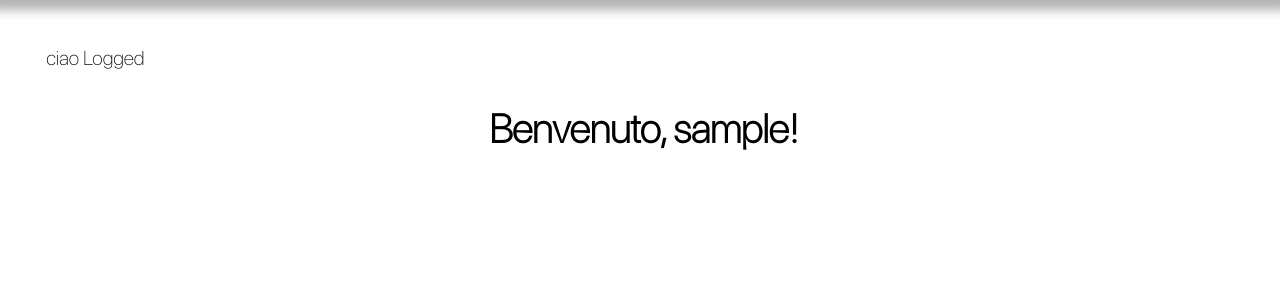
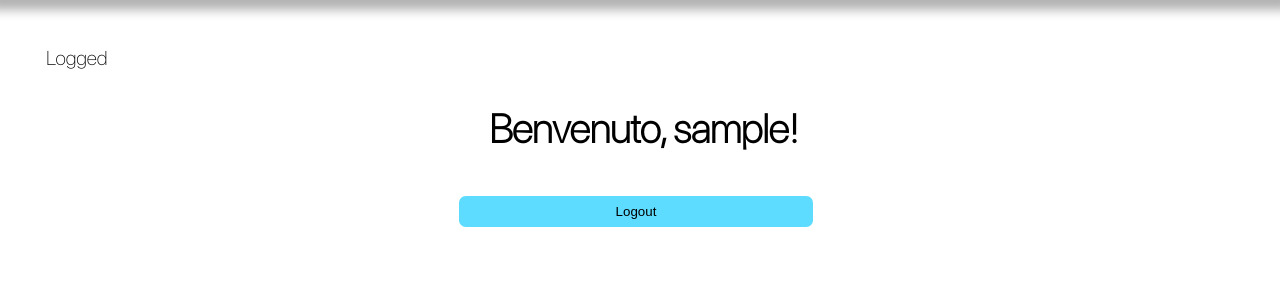
Before and after one commit to toto04/altervista, a PHP site: page /account.php in a window 1280 px wide. Shown: the part 80-380 px from the top of the page. Run offline with PHP 8.4, Linux system fonts and the light colour scheme; the visitor is signed in with stand-in values (Sample User, id 1); data that the repository does not hold is empty; some libraries are stand-ins or nearby versions.

Commit message:
Aggiunto bottone per uscire

```diff
--- a/account.php
+++ b/account.php
@@ -14,7 +14,6 @@
 	<div id="contentWrapper">
 		<div id="left"></div>
 		<div id="content">
-			ciao
 			<?php
 			require 'database.php';
 			if ($_POST['sub'] == 'login') {
@@ -43,6 +42,9 @@
 
 				$_SESSION['isLogged'] = true;
 				$_SESSION['username'] = $usr;
+			} else if ($_POST['sub'] == 'logout') {
+				echo "logout";
+				session_unset();
 			} else {
 				//echo "post??";
 				//print_r($_POST);
@@ -53,9 +55,11 @@
 				echo "<div class='title'><h1>"
 				. "Benvenuto, " . $_SESSION['username']
 				. "! </h1></div>";
-
+				echo '
+				<form method="post" class="loginWrapper">
+    			<button class="submitButton" type="submit" name="sub" value="logout">Logout</button>
+				</form>';
 				// TODO: Creare interfaccia utente
-				// TODO: creare tasto per uscire
 			} else {
 				//echo "not logged";
 				require './elements/logForms.html';
```
